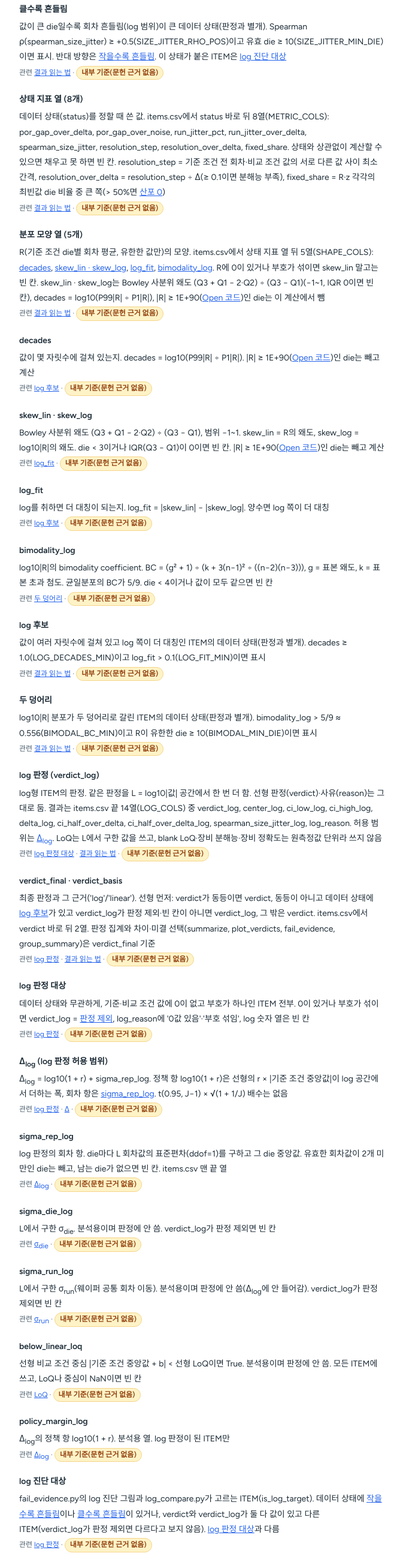
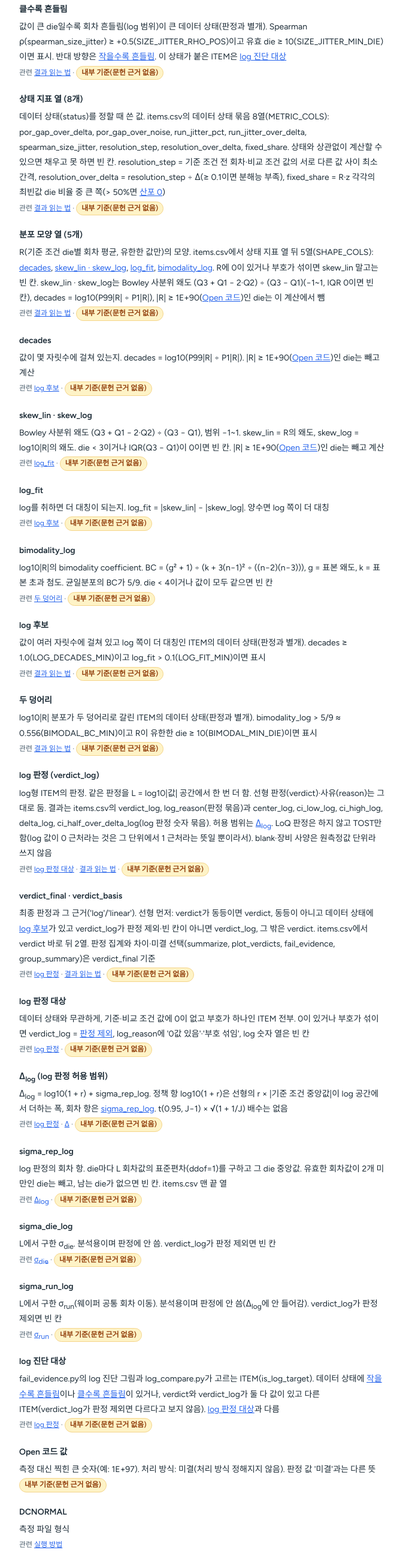
Before and after one commit to pineskyeo/dc-infra-compare, a plain HTML site: page docs/sop/glossary.html in a window 1280 px wide. Shown: the part 3548-6152 px from the top of the page at 60% size, without its empty margins (248-921 px from the left). Drawn offline with Linux system fonts and the light colour scheme.

Commit message:
문서: 뺀 열 4개와 log 판정(LoQ 없이 TOST만)을 HTML 문서에 반영
Co-Authored-By: Claude Opus 5.5 <noreply@anthropic.com>
Claude-Session: https://claude.ai/code/session_0192Px4p8YKek4eeysmvVJFo

```diff
--- a/docs/sop/glossary.html
+++ b/docs/sop/glossary.html
@@ -83,7 +83,7 @@
 <dt id="cond-unstable">조건 불안정</dt><dd>기준 조건 회차끼리 값이 옮겨 간 ITEM의 데이터 상태(판정과 별개). 짝지은 회차 차(die별 회차 평균을 뺀 값의 회차별 중앙값 max − min) ≥ Δ 이고 ≥ 3·se(POR_GAP_NOISE_K, 도구 상수)이면 표시. die 잡음만으로는 붙지 않음<br><span class="s">관련 <a href="reading.html">결과 읽는 법</a> · <span class="badge-int">내부 기준(문헌 근거 없음)</span></span></dd>
 <dt id="size-jitter">작을수록 흔들림</dt><dd>값이 작은 die일수록 회차 흔들림(log 범위)이 큰 데이터 상태(판정과 별개). Spearman ρ(spearman_size_jitter) ≤ −0.5(SIZE_JITTER_RHO)이고 유효 die ≥ 10(SIZE_JITTER_MIN_DIE)이면 표시. 반대 방향은 <a href="#size-jitter-pos">클수록 흔들림</a>. 이 상태가 붙은 ITEM은 <a href="#log-target">log 진단 대상</a><br><span class="s">관련 <a href="reading.html">결과 읽는 법</a> · <span class="badge-int">내부 기준(문헌 근거 없음)</span></span></dd>
 <dt id="size-jitter-pos">클수록 흔들림</dt><dd>값이 큰 die일수록 회차 흔들림(log 범위)이 큰 데이터 상태(판정과 별개). Spearman ρ(spearman_size_jitter) ≥ +0.5(SIZE_JITTER_RHO_POS)이고 유효 die ≥ 10(SIZE_JITTER_MIN_DIE)이면 표시. 반대 방향은 <a href="#size-jitter">작을수록 흔들림</a>. 이 상태가 붙은 ITEM은 <a href="#log-target">log 진단 대상</a><br><span class="s">관련 <a href="reading.html">결과 읽는 법</a> · <span class="badge-int">내부 기준(문헌 근거 없음)</span></span></dd>
-<dt id="status-metrics">상태 지표 열 (8개)</dt><dd>데이터 상태(status)를 정할 때 쓴 값. items.csv에서 status 바로 뒤 8열(METRIC_COLS): por_gap_over_delta, por_gap_over_noise, run_jitter_pct, run_jitter_over_delta, spearman_size_jitter, resolution_step, resolution_over_delta, fixed_share. 상태와 상관없이 계산할 수 있으면 채우고 못 하면 빈 칸. resolution_step = 기준 조건 전 회차·비교 조건 값의 서로 다른 값 사이 최소 간격, resolution_over_delta = resolution_step ÷ Δ(≥ 0.1이면 분해능 부족), fixed_share = R·z 각각의 최빈값 die 비율 중 큰 쪽(&gt; 50%면 <a href="#flat">산포 0</a>)<br><span class="s">관련 <a href="reading.html#columns">결과 읽는 법</a> · <span class="badge-int">내부 기준(문헌 근거 없음)</span></span></dd>
+<dt id="status-metrics">상태 지표 열 (8개)</dt><dd>데이터 상태(status)를 정할 때 쓴 값. items.csv의 데이터 상태 묶음 8열(METRIC_COLS): por_gap_over_delta, por_gap_over_noise, run_jitter_pct, run_jitter_over_delta, spearman_size_jitter, resolution_step, resolution_over_delta, fixed_share. 상태와 상관없이 계산할 수 있으면 채우고 못 하면 빈 칸. resolution_step = 기준 조건 전 회차·비교 조건 값의 서로 다른 값 사이 최소 간격, resolution_over_delta = resolution_step ÷ Δ(≥ 0.1이면 분해능 부족), fixed_share = R·z 각각의 최빈값 die 비율 중 큰 쪽(&gt; 50%면 <a href="#flat">산포 0</a>)<br><span class="s">관련 <a href="reading.html#columns">결과 읽는 법</a> · <span class="badge-int">내부 기준(문헌 근거 없음)</span></span></dd>
 <dt id="shape-cols">분포 모양 열 (5개)</dt><dd>R(기준 조건 die별 회차 평균, 유한한 값만)의 모양. items.csv에서 상태 지표 열 뒤 5열(SHAPE_COLS): <a href="#decades">decades</a>, <a href="#skew">skew_lin · skew_log</a>, <a href="#log-fit">log_fit</a>, <a href="#bimodality-log">bimodality_log</a>. R에 0이 있거나 부호가 섞이면 skew_lin 말고는 빈 칸. skew_lin · skew_log는 Bowley 사분위 왜도 (Q3 + Q1 − 2·Q2) ÷ (Q3 − Q1)(−1~1, IQR 0이면 빈 칸), decades = log10(P99|R| ÷ P1|R|), |R| ≥ 1E+90(<a href="#open-code">Open 코드</a>)인 die는 이 계산에서 뺌<br><span class="s">관련 <a href="reading.html#columns">결과 읽는 법</a> · <span class="badge-int">내부 기준(문헌 근거 없음)</span></span></dd>
 <dt id="decades">decades</dt><dd>값이 몇 자릿수에 걸쳐 있는지. decades = log10(P99|R| ÷ P1|R|). |R| ≥ 1E+90(<a href="#open-code">Open 코드</a>)인 die는 빼고 계산<br><span class="s">관련 <a href="#log-candidate">log 후보</a> · <span class="badge-int">내부 기준(문헌 근거 없음)</span></span></dd>
 <dt id="skew">skew_lin · skew_log</dt><dd>Bowley 사분위 왜도 (Q3 + Q1 − 2·Q2) ÷ (Q3 − Q1), 범위 −1~1. skew_lin = R의 왜도, skew_log = log10|R|의 왜도. die &lt; 3이거나 IQR(Q3 − Q1)이 0이면 빈 칸. |R| ≥ 1E+90(<a href="#open-code">Open 코드</a>)인 die는 빼고 계산<br><span class="s">관련 <a href="#log-fit">log_fit</a> · <span class="badge-int">내부 기준(문헌 근거 없음)</span></span></dd>
@@ -91,15 +91,13 @@
 <dt id="bimodality-log">bimodality_log</dt><dd>log10|R|의 bimodality coefficient. BC = (g² + 1) ÷ (k + 3(n−1)² ÷ ((n−2)(n−3))), g = 표본 왜도, k = 표본 초과 첨도. 균일분포의 BC가 5/9. die &lt; 4이거나 값이 모두 같으면 빈 칸<br><span class="s">관련 <a href="#bimodal">두 덩어리</a> · <span class="badge-int">내부 기준(문헌 근거 없음)</span></span></dd>
 <dt id="log-candidate">log 후보</dt><dd>값이 여러 자릿수에 걸쳐 있고 log 쪽이 더 대칭인 ITEM의 데이터 상태(판정과 별개). decades ≥ 1.0(LOG_DECADES_MIN)이고 log_fit &gt; 0.1(LOG_FIT_MIN)이면 표시<br><span class="s">관련 <a href="reading.html#columns">결과 읽는 법</a> · <span class="badge-int">내부 기준(문헌 근거 없음)</span></span></dd>
 <dt id="bimodal">두 덩어리</dt><dd>log10|R| 분포가 두 덩어리로 갈린 ITEM의 데이터 상태(판정과 별개). bimodality_log &gt; 5/9 ≈ 0.556(BIMODAL_BC_MIN)이고 R이 유한한 die ≥ 10(BIMODAL_MIN_DIE)이면 표시<br><span class="s">관련 <a href="reading.html#columns">결과 읽는 법</a> · <span class="badge-int">내부 기준(문헌 근거 없음)</span></span></dd>
-<dt id="log-verdict">log 판정 (verdict_log)</dt><dd>log형 ITEM의 판정. 같은 판정을 L = log10|값| 공간에서 한 번 더 함. 선형 판정(verdict)·사유(reason)는 그대로 둠. 결과는 items.csv 끝 14열(LOG_COLS) 중 verdict_log, center_log, ci_low_log, ci_high_log, delta_log, ci_half_over_delta, ci_half_over_delta_log, spearman_size_jitter_log, log_reason. 허용 범위는 <a href="#delta-log">Δ<sub>log</sub></a>. LoQ는 L에서 구한 값을 쓰고, blank LoQ·장비 분해능·장비 정확도는 원측정값 단위라 쓰지 않음<br><span class="s">관련 <a href="#log-scope">log 판정 대상</a> · <a href="reading.html#columns">결과 읽는 법</a> · <span class="badge-int">내부 기준(문헌 근거 없음)</span></span></dd>
+<dt id="log-verdict">log 판정 (verdict_log)</dt><dd>log형 ITEM의 판정. 같은 판정을 L = log10|값| 공간에서 한 번 더 함. 선형 판정(verdict)·사유(reason)는 그대로 둠. 결과는 items.csv의 verdict_log, log_reason(판정 묶음)과 center_log, ci_low_log, ci_high_log, delta_log, ci_half_over_delta_log(log 판정 숫자 묶음). 허용 범위는 <a href="#delta-log">Δ<sub>log</sub></a>. LoQ 판정은 하지 않고 TOST만 함(log 값이 0 근처라는 것은 그 단위에서 1 근처라는 뜻일 뿐이라서). blank·장비 사양은 원측정값 단위라 쓰지 않음<br><span class="s">관련 <a href="#log-scope">log 판정 대상</a> · <a href="reading.html#columns">결과 읽는 법</a> · <span class="badge-int">내부 기준(문헌 근거 없음)</span></span></dd>
 <dt id="verdict-final">verdict_final · verdict_basis</dt><dd>최종 판정과 그 근거('log'/'linear'). 선형 먼저: verdict가 동등이면 verdict, 동등이 아니고 데이터 상태에 <a href="#log-candidate">log 후보</a>가 있고 verdict_log가 판정 제외·빈 칸이 아니면 verdict_log, 그 밖은 verdict. items.csv에서 verdict 바로 뒤 2열. 판정 집계와 차이·미결 선택(summarize, plot_verdicts, fail_evidence, group_summary)은 verdict_final 기준<br><span class="s">관련 <a href="#log-verdict">log 판정</a> · <a href="reading.html#columns">결과 읽는 법</a> · <span class="badge-int">내부 기준(문헌 근거 없음)</span></span></dd>
 <dt id="log-scope">log 판정 대상</dt><dd>데이터 상태와 무관하게, 기준·비교 조건 값에 0이 없고 부호가 하나인 ITEM 전부. 0이 있거나 부호가 섞이면 verdict_log = <a href="#excluded">판정 제외</a>, log_reason에 '0값 있음'·'부호 섞임', log 숫자 열은 빈 칸<br><span class="s">관련 <a href="#log-verdict">log 판정</a> · <span class="badge-int">내부 기준(문헌 근거 없음)</span></span></dd>
 <dt id="delta-log">Δ<sub>log</sub> (log 판정 허용 범위)</dt><dd>Δ<sub>log</sub> = log10(1 + r) + sigma_rep_log. 정책 항 log10(1 + r)은 선형의 r × |기준 조건 중앙값|이 log 공간에서 더하는 폭, 회차 항은 <a href="#sigma-rep-log">sigma_rep_log</a>. t(0.95, J−1) × √(1 + 1/J) 배수는 없음<br><span class="s">관련 <a href="#log-verdict">log 판정</a> · <a href="c-delta.html">Δ</a> · <span class="badge-int">내부 기준(문헌 근거 없음)</span></span></dd>
 <dt id="sigma-rep-log">sigma_rep_log</dt><dd>log 판정의 회차 항. die마다 L 회차값의 표준편차(ddof=1)를 구하고 그 die 중앙값. 유효한 회차값이 2개 미만인 die는 빼고, 남는 die가 없으면 빈 칸. items.csv 맨 끝 열<br><span class="s">관련 <a href="#delta-log">Δ<sub>log</sub></a> · <span class="badge-int">내부 기준(문헌 근거 없음)</span></span></dd>
 <dt id="sigma-die-log">sigma_die_log</dt><dd>L에서 구한 σ<sub>die</sub>. 분석용이며 판정에 안 씀. verdict_log가 판정 제외면 빈 칸<br><span class="s">관련 <a href="#sigma-die">σ<sub>die</sub></a> · <span class="badge-int">내부 기준(문헌 근거 없음)</span></span></dd>
 <dt id="sigma-run-log">sigma_run_log</dt><dd>L에서 구한 σ<sub>run</sub>(웨이퍼 공통 회차 이동). 분석용이며 판정에 안 씀(Δ<sub>log</sub>에 안 들어감). verdict_log가 판정 제외면 빈 칸<br><span class="s">관련 <a href="#sigma-run">σ<sub>run</sub></a> · <span class="badge-int">내부 기준(문헌 근거 없음)</span></span></dd>
-<dt id="below-linear-loq">below_linear_loq</dt><dd>선형 비교 조건 중심 |기준 조건 중앙값 + b| &lt; 선형 LoQ이면 True. 분석용이며 판정에 안 씀. 모든 ITEM에 쓰고, LoQ나 중심이 NaN이면 빈 칸<br><span class="s">관련 <a href="#loq">LoQ</a> · <span class="badge-int">내부 기준(문헌 근거 없음)</span></span></dd>
-<dt id="policy-margin-log">policy_margin_log</dt><dd>Δ<sub>log</sub>의 정책 항 log10(1 + r). 분석용 열. log 판정이 된 ITEM만<br><span class="s">관련 <a href="#delta-log">Δ<sub>log</sub></a> · <span class="badge-int">내부 기준(문헌 근거 없음)</span></span></dd>
 <dt id="log-target">log 진단 대상</dt><dd>fail_evidence.py의 log 진단 그림과 log_compare.py가 고르는 ITEM(is_log_target). 데이터 상태에 <a href="#size-jitter">작을수록 흔들림</a>이나 <a href="#size-jitter-pos">클수록 흔들림</a>이 있거나, verdict와 verdict_log가 둘 다 값이 있고 다른 ITEM(verdict_log가 판정 제외면 다르다고 보지 않음). <a href="#log-scope">log 판정 대상</a>과 다름<br><span class="s">관련 <a href="#log-verdict">log 판정</a> · <span class="badge-int">내부 기준(문헌 근거 없음)</span></span></dd>
 <dt id="open-code">Open 코드 값</dt><dd>측정 대신 찍힌 큰 숫자(예: 1E+97). 처리 방식: 미결(처리 방식 정해지지 않음). 판정 값 '미결'과는 다른 뜻<br><span class="s"><span class="badge-int">내부 기준(문헌 근거 없음)</span></span></dd>
 <dt id="dcnormal">DCNORMAL</dt><dd>측정 파일 형식<br><span class="s">관련 <a href="run.html">실행 방법</a></span></dd>
```
Also changed, not shown: docs/method.html (+0 -1 lines), docs/sop/reading.html (+2 -3 lines).
